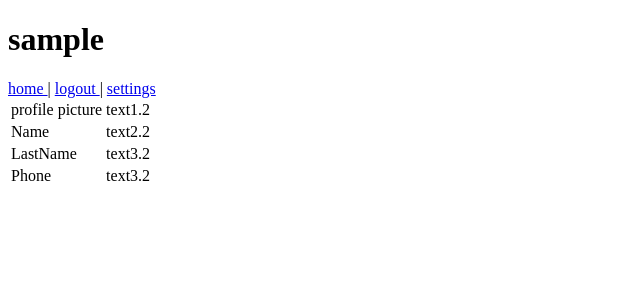
After one commit to lukfd/farmerselevator, a Flask app: template templates/profile.html in a window 1280 px wide. The commit adds this page. Shown: the top 300 px of the page, without its empty margins (0-640 px from the left). Run offline with Flask 2, Linux system fonts and the light colour scheme; the template is opened without the code that fills it: most values are stand-ins (such as "Sample title", 1, 10 or a date in 2020).

Commit message:
continuing adding pages for profile shop and manage shop

```diff
--- a/app.py
+++ b/app.py
@@ -22,6 +22,7 @@ def signin():
     if 'username' in session:
         session.pop('username', None)
         session.pop('elevator', None)
+        session.pop('user_id', None)
     return '''
     <h1>Farmers & Elevators</h1>
 	<form action="/signin-form" method="post">
@@ -59,6 +60,7 @@ def logout():
     # remove the username from the session if it's there
     session.pop('username', None)
     session.pop('elevator', None)
+    session.pop('user_id', None)
     return redirect("/", code=302)
 
 # parameters: username, password, elevator
@@ -73,8 +75,9 @@ def signin_form():
         # check username and password in DB
         con = lite.connect('base.db')
         cur = con.cursor()
-        cur.execute(f"SELECT username from elevators WHERE username='{username}' AND Password = '{password}';")
-        if not cur.fetchone():  # An empty result evaluates to False.
+        cur.execute(f"SELECT username, elevator_id from elevators WHERE username='{username}' AND Password = '{password}';")
+        result = cur.fetchone()
+        if not result:  # An empty result evaluates to False.
             cur.close()
             return '''
                 <h1>Farmers & Elevators</h1>
@@ -93,14 +96,16 @@ def signin_form():
             # create new session
             session['username'] = username
             session['elevator'] = True
+            session['id'] = result[1]
             # redirect to main page
             return redirect("/home", code=302)
     else:
         # check username and password in DB
         con = lite.connect('base.db')
         cur = con.cursor()
-        cur.execute(f"SELECT username from farmers WHERE username='{username}' AND Password = '{password}';")
-        if not cur.fetchone():  # An empty result evaluates to False.
+        cur.execute(f"SELECT username, farmer_id from farmers WHERE username='{username}' AND Password = '{password}';")
+        result = cur.fetchone()
+        if not result:  # An empty result evaluates to False.
             cur.close()
             return '''
                 <h1>Farmers & Elevators</h1>
@@ -119,6 +124,7 @@ def signin_form():
             # create new session
             session['username'] = username
             session['elevator'] = False
+            session['user_id'] = result[1]
             # redirect to main page
             return redirect("/home", code=302)
 
@@ -128,6 +134,7 @@ def signup_form():
     if 'username' in session:
         session.pop('username', None)
         session.pop('elevator', None)
+        session.pop('user_id', None)
 
     isElevator = request.form.get('elevator')
     email = request.form['email']
@@ -176,9 +183,9 @@ def homepage():
     if 'username' in session:
         # Two different pages for elevator or farmer
         if session["elevator"] == True:
-            return render_template('home-elevator.html', username=session["username"])
+            return render_template('home-elevator.html', username=session["username"], id=session["user_id"])
         else:
-            return render_template('home-farmer.html', username=session["username"])
+            return render_template('home-farmer.html', username=session["username"], id=session["user_id"])
     else:
         return redirect("/", code=302)
 
@@ -239,6 +246,23 @@ def delete_account():
     else:
         return redirect("/", code=302)
 
+@app.route('/shop/<string:id>', methods=['GET'])
+def shop(id):
+    return id
+
+@app.route('/profile/<string:id>', methods=['GET'])
+def profile(id):
+    return id
+
+@app.route('/manage-shop')
+def manage_shop():
+    if 'username' in session:
+        # Two different pages for elevator or farmer
+        if session["elevator"] == True:
+            return render_template('manage-shop.html', username=session['username'])
+    else:
+        return redirect("/home", code=302)
+
 # this does not work
 with app.test_request_context():
     url_for('static', filename='index.js')
--- a/templates/home-elevator.html
+++ b/templates/home-elevator.html
@@ -3,11 +3,12 @@
 <h1>Farmers & Elevators HomePage</h1>
 <nav>
   <h3>Welcome {{username}}</h3>
+  <a href="{{ url_for('profile', id = id)}}">your profile </a>|
   <a href="/logout">logout</a>
   <a href="/settings-elevator">settings</a>
 </nav>
 <nav>
-  <a href="/manage-shop">Manage shop</a>
+  <a href="/manage-shop">Manage your shop</a>
 </nav>
 <div>
   <h3>Incoming Orders</h3>
--- a/templates/home-farmer.html
+++ b/templates/home-farmer.html
@@ -3,11 +3,13 @@
 <h1>Farmers & Elevators HomePage</h1>
 <nav>
   <h3>Welcome {{username}}</h3>
+  <a href="{{ url_for('profile', id = id)}}">your profile </a>|
   <a href="/logout">logout </a>|
   <a href="/settings-farmer">settings</a>
 </nav>
 <nav>
-  <a href="/shop">Make new order</a>
+  <!-- select shop -->
+  <a href="{{ url_for('shop', id = id)}}">shop at {{username}}</a>
 </nav>
 <h3>Order History</h3>
 <table>
--- /dev/null
+++ b/templates/profile.html
@@ -0,0 +1,30 @@
+<!doctype html>
+<title>{{username}}</title>
+<h1>{{username}}</h1>
+<nav>
+  <a href="/home">home </a>|
+  <a href="/logout">logout </a>|
+  <a href="/settings-farmer">settings</a>
+</nav>
+<table>
+    <thead>
+     </thead>
+     <tbody>
+       <tr>
+         <td>profile picture</td>
+         <td>text1.2</td>
+       </tr>
+       <tr>
+         <td>Name</td>
+         <td>text2.2</td>
+       </tr>
+       <tr>
+         <td>LastName</td>
+         <td>text3.2</td>
+       </tr>
+       <tr>
+        <td>Phone</td>
+        <td>text3.2</td>
+      </tr>
+    </tbody>
+  </table>
```
Also changed, not shown: templates/manage-shop.html (added, +8 -0 lines).
